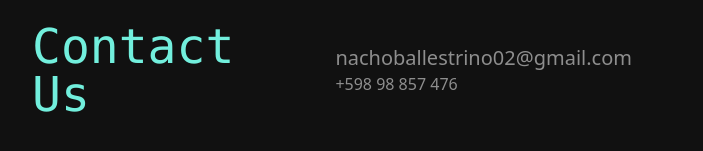
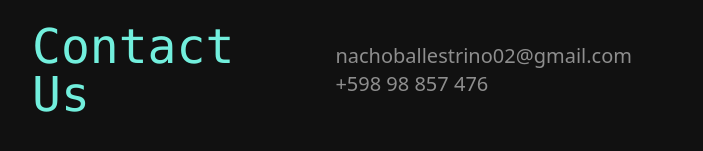
Before and after one commit to ballestrino/portfolio, a React (Vite) app: page / in a window 1280 px wide. Shown: the part 2225-2376 px from the top of the page, without its empty margins (288-991 px from the left). Built offline with nearby package versions, Linux system fonts and the light colour scheme.

Commit message:
micro corrections footer and icons

```diff
--- a/src/components/Footer.jsx
+++ b/src/components/Footer.jsx
@@ -35,13 +35,13 @@ export default function Footer() {
           Contact Us
         </h2>
         <div>
-          <p className='lg:mr-10 text-footer text-xl'>
+          <p className='lg:mr-10 text-footer lg:text-xl'>
             <a href='mailto:nachoballestrino02@gmail.com'>
               nachoballestrino02@gmail.com
             </a>
           </p>
           <p>
-            <a className='text-footer' href='tel:+598 98 857 476'>
+            <a className='text-footer lg:text-xl' href='tel:+598 98 857 476'>
               +598 98 857 476
             </a>
           </p>
--- a/src/components/Icons.jsx
+++ b/src/components/Icons.jsx
@@ -29,7 +29,7 @@ export default function icons() {
           <img src={iconVite} alt='' className='h-7 w-7 mr-4 lg:mt-0 mt-5' />
         </li>
         <li>
-          <img src={iconGit} alt='' className='h-7 w-7 mr-4 lg:mt-0 mt-5' />
+          <img src={iconGit} alt='' className='h-7 w-7 lg:mt-0 mt-5' />
         </li>
       </ul>
     </div>
```
